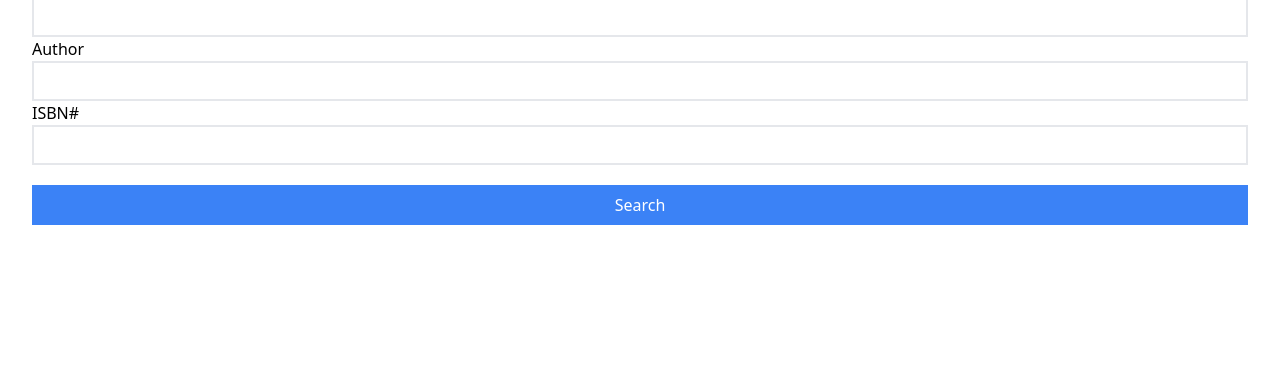
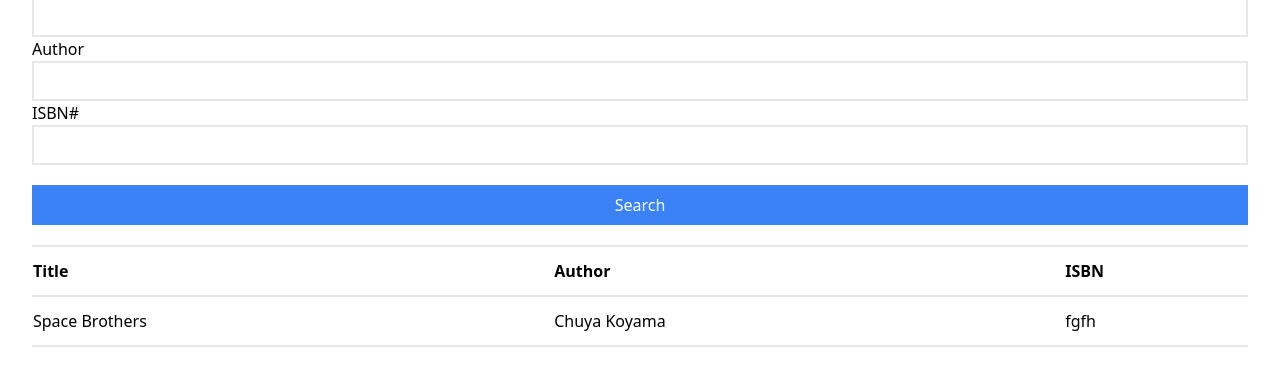
Before and after one commit to tayu78/frontend-components, a website: page BookList/src/index.html in a window 1280 px wide. Shown: the part 91-476 px from the top of the page. Drawn offline with Linux system fonts and the light colour scheme.

Commit message:
add table

```diff
--- a/BookList/src/index.html
+++ b/BookList/src/index.html
@@ -4,6 +4,7 @@
   <meta charset="UTF-8">
   <meta name="viewport" content="width=device-width, initial-scale=1.0">
   <link href="../dist/output.css" rel="stylesheet">
+  <title>bookList app</title>
 </head>
 <body >
     <div class="container">
@@ -23,10 +24,20 @@
                 <input class="block text-white bg-blue-500 hover:bg-blue-400 w-full h-10 mt-5" type="submit" value="Search">
             </div>
         </form>
+        <table class="mt-5 w-full border-y-2">
+            <thead class="text-left" >
+                <th class="py-3" >Title</th>
+                <th >Author</th>
+                <th ">ISBN</th>
+            </thead>
+            <tbody>
+               <tr class="border-y-2">
+                   <td class="py-3">Space Brothers</td>
+                   <td>Chuya Koyama</td>
+                   <td>fgfh</td>
+               </tr>
+            </tbody>
+        </table>
     </div>
-
-
-
-
 </body>
 </html>
```
Also changed, not shown: memo.md (+4 -1 lines), BookList/dist/output.css.
